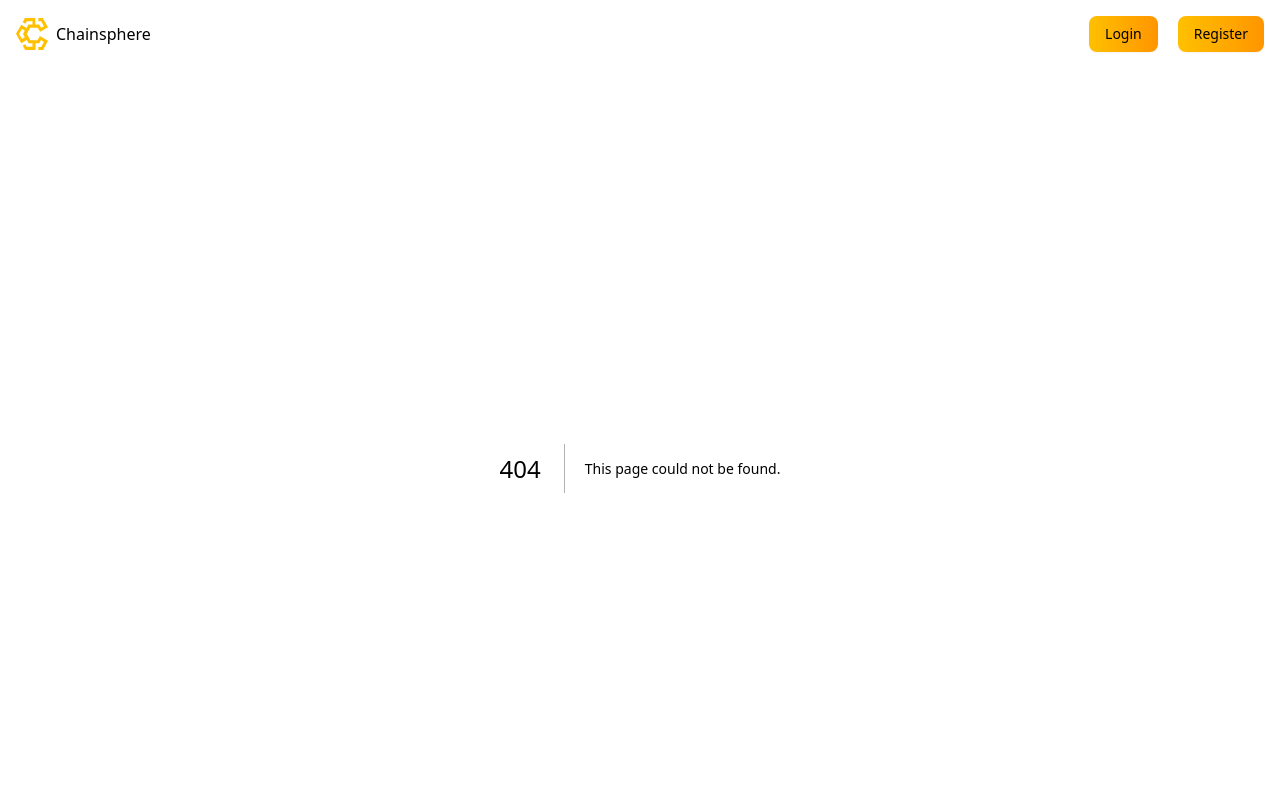
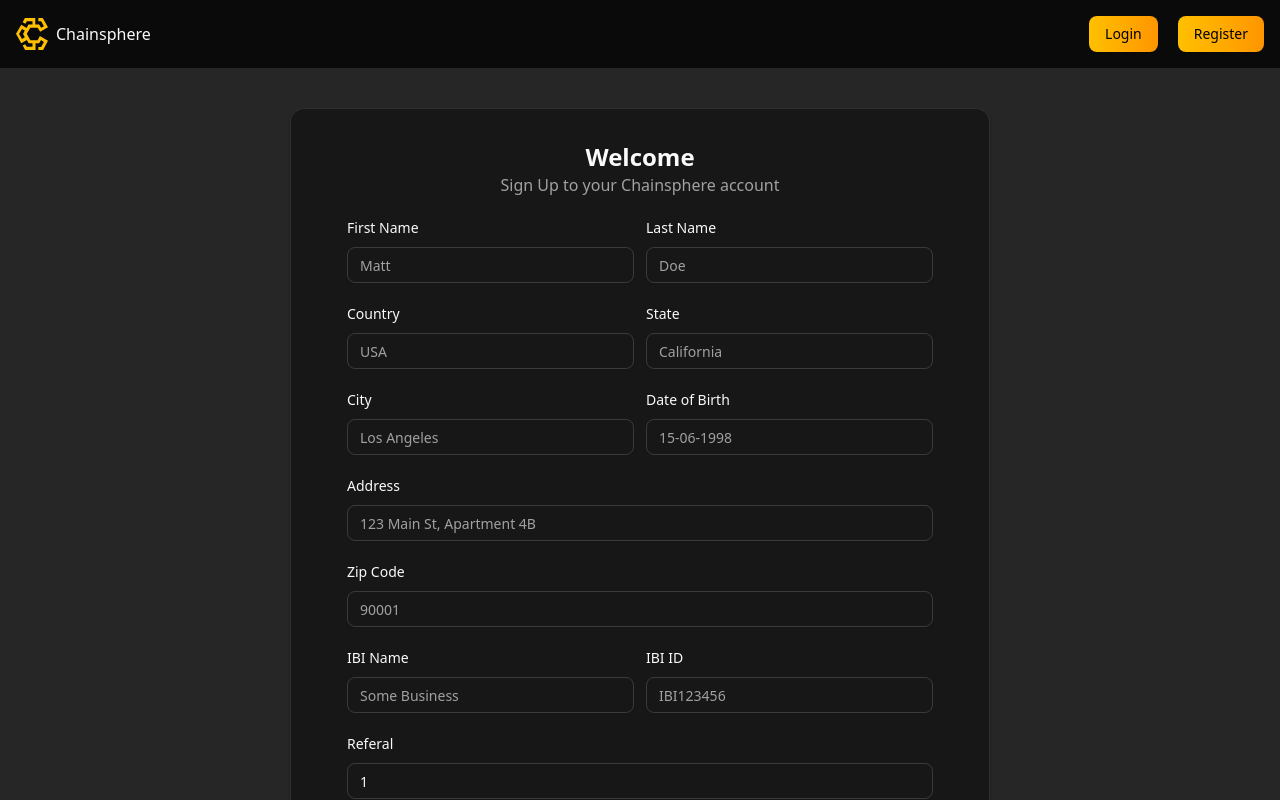
Before and after one commit to rishavmahapatra/chainsphere-frontend, a Next.js app: page /registerReferral/1 in a window 1280 px wide. Before the commit this address had no page. Shown: the top 800 px of the page. Built offline with nearby package versions, Linux system fonts and the light colour scheme.

Commit message:
referal page is created

```diff
--- /dev/null
+++ b/src/app/registerReferral/[referralCode]/page.jsx
@@ -0,0 +1,13 @@
+import { SignupForm } from "@/components/signup-form"
+
+export default function LoginPage() {
+
+  return (
+    <div
+      className="bg-muted flex min-h-svh flex-col items-center justify-center p-4 md:p-10">
+      <div className="w-full max -w-sm md:max-w-3xl">
+        <SignupForm />
+      </div>
+    </div>
+  );
+}
--- a/src/components/signup-form.jsx
+++ b/src/components/signup-form.jsx
@@ -6,7 +6,7 @@ import { Card, CardContent } from "@/components/ui/card";
 import { Input } from "@/components/ui/input";
 import { Label } from "@/components/ui/label";
 import { useState } from "react";
-import { useRouter } from "next/navigation";
+import { useParams, useRouter } from "next/navigation";
 import axios from "axios";
 import { toast } from "sonner"
 import { BASE_URL } from "@/config/config";
@@ -17,7 +17,7 @@ export function SignupForm({ className, ...props }) {
   // const navigate =useNavigate();
   const router = useRouter();
 
-
+  const referal = useParams();
 
   const handleSubmit = async (e) => {
     e.preventDefault();
@@ -123,6 +123,11 @@ export function SignupForm({ className, ...props }) {
             </div>
 
             <div className="grid gap-3">
+              <Label htmlFor="referal">Referal</Label>
+              <Input id="referal" name="referal" type="text" placeholder="referal code" value={referal.referralCode} required />
+            </div>
+
+            <div className="grid gap-3">
               <Label htmlFor="email">Email</Label>
               <Input id="email" name="email" type="email" placeholder="matt@yopmail.com" required />
             </div>
--- a/src/config/config.js
+++ b/src/config/config.js
@@ -1 +1,2 @@
 export const BASE_URL = "http://3.109.67.109:8001/api/v1";
+export const BASE_URL1 = "http://localhost:3000/";
```
Also changed, not shown: src/components/login-form.jsx (line endings or trailing spaces).
